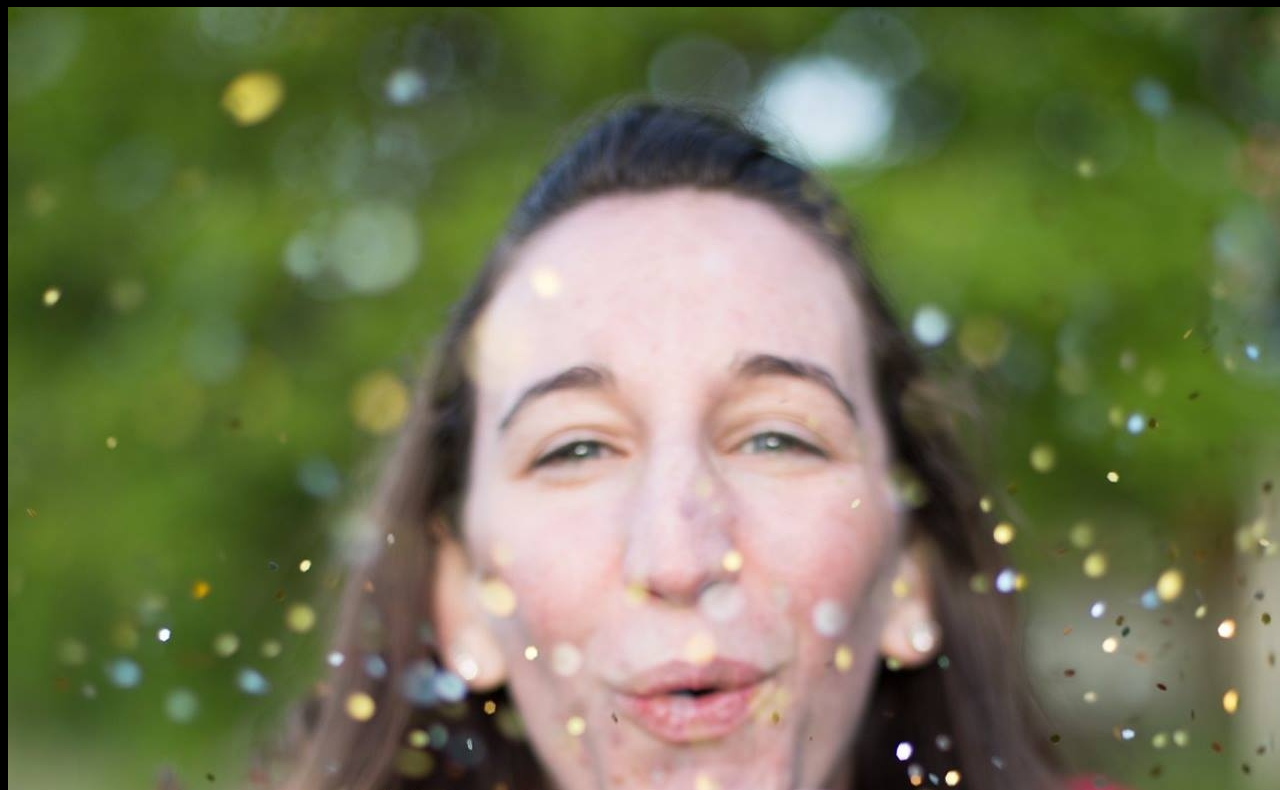
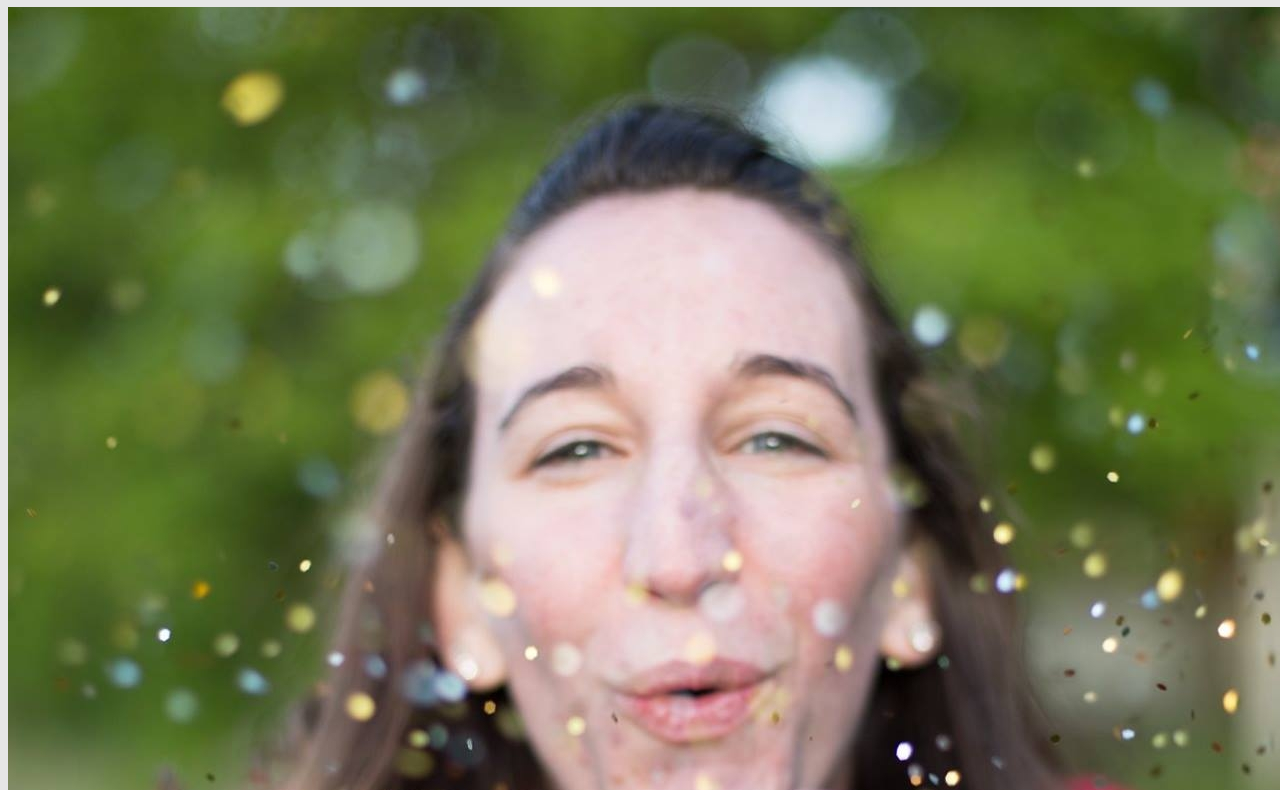
Before and after one commit to raebecker/raebecker.github.io, a plain HTML site: page index.html in a window 1280 px wide. Shown: the part 73-863 px from the top of the page. Drawn offline with Linux system fonts and the light colour scheme.

Commit message:
changed background color

```diff
--- a/styles.css
+++ b/styles.css
@@ -1,4 +1,4 @@
 body {
-  background: black;
+  background: #e6e6e6;
 
 }
```
